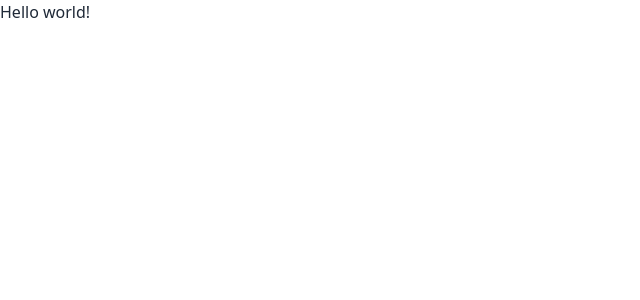
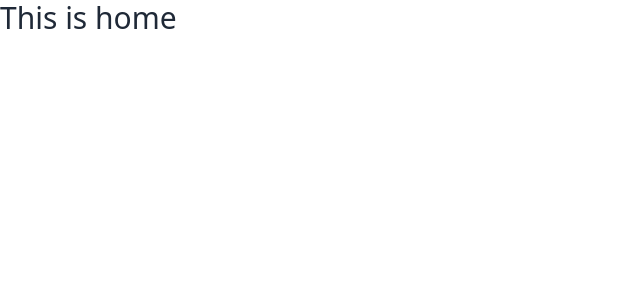
Before and after one commit to Emranhossainshuvo/brand-shop, a React (Vite) app: page / in a window 1280 px wide. Shown: the top 300 px of the page, without its empty margins (0-640 px from the left). Built offline with nearby package versions, Linux system fonts and the light colour scheme.

Commit message:
nested route and home component created

```diff
--- /dev/null
+++ b/src/components/Main.jsx
@@ -0,0 +1,12 @@
+
+import { Outlet } from 'react-router-dom';
+
+const Main = () => {
+    return (
+        <div>
+            <Outlet></Outlet>
+        </div>
+    );
+};
+
+export default Main;
--- /dev/null
+++ b/src/layouts/Home/Home.jsx
@@ -0,0 +1,11 @@
+
+
+const Home = () => {
+    return (
+        <div>
+            <h3 className="text-3xl">This is home </h3>
+        </div>
+    );
+};
+
+export default Home;
--- a/src/main.jsx
+++ b/src/main.jsx
@@ -6,12 +6,20 @@ import {
 } from "react-router-dom";
 import './index.css'
 import ErrorPage from './layouts/ErrorPage/ErrorPage';
+import Main from './components/Main';
+import Home from './layouts/Home/Home';
 
 const router = createBrowserRouter([
   {
     path: "/",
-    element: <div className=''>Hello world!</div>,
-    errorElement: <ErrorPage></ErrorPage>
+    element: <Main></Main>,
+    errorElement: <ErrorPage></ErrorPage>,
+    children: [
+          {
+            path: '/',
+            element: <Home></Home>
+          }
+    ]
   },
 ]);
 
```
